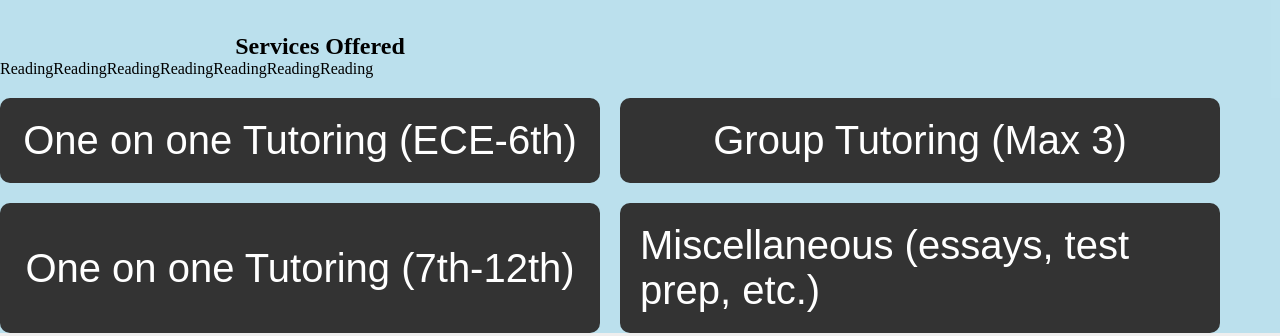
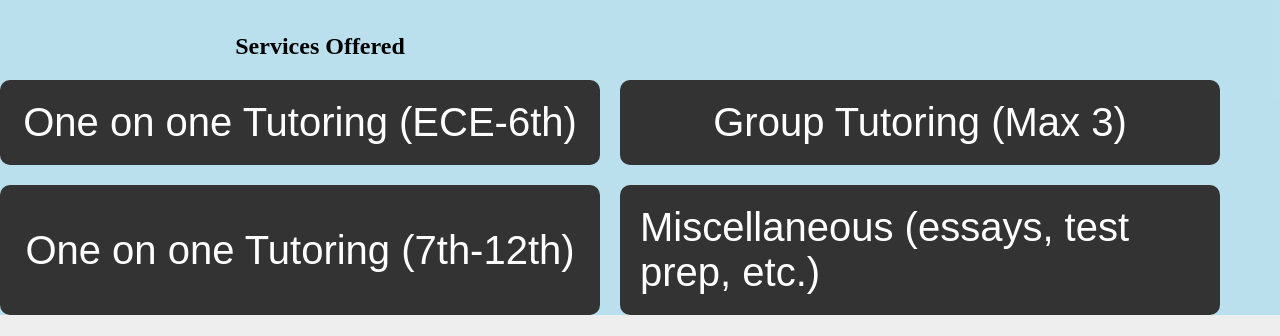
Before and after one commit to BrFern/TutoringWebsite, a plain HTML site: page pages/index.html in a window 1280 px wide. Shown: the part 665-1001 px from the top of the page. Drawn offline with Linux system fonts and the light colour scheme.

Commit message:
Working to get lists styling different

```diff
--- a/pages/index.html
+++ b/pages/index.html
@@ -43,15 +43,9 @@
         <div class="row">
         <div class="column">
             <h2 style="text-align: center;"> Services Offered </h2>
-             <ol class="Services">
-                <li> Reading </li>
-                <li> Reading </li>
-                <li> Reading </li>
-                <li> Reading </li>
-                <li> Reading </li>
-                <li> Reading </li>
-                <li> Reading </li>
-             </ol>
+            <table>
+
+            </table>
         </div>
         <div class="column"></div>
       </div>
```
